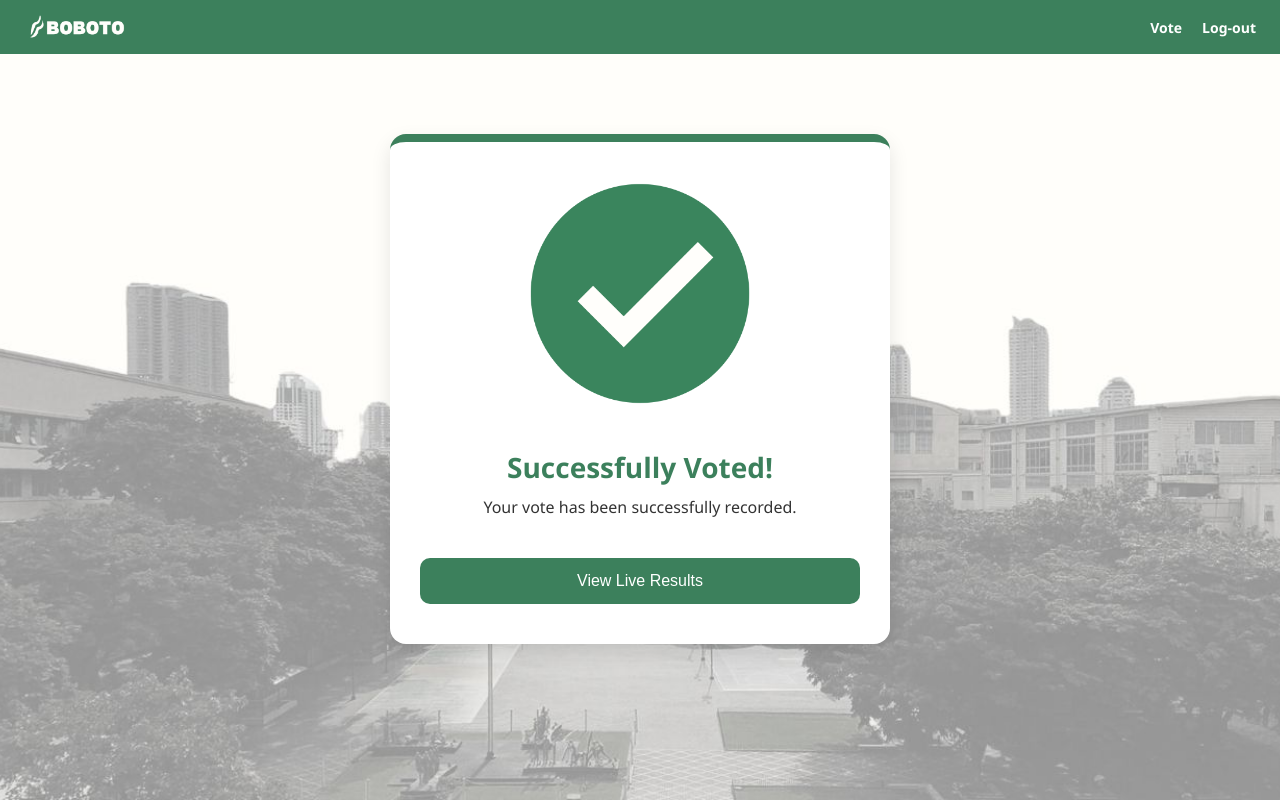
After one commit to AndrieCD/AppDevFinalProject, a PHP site: page /votesuccess.php in a window 1280 px wide. The commit adds this page. Run offline with PHP 8.4, Linux system fonts and the light colour scheme.

```diff
--- a/assets/css/student.css
+++ b/assets/css/student.css
@@ -0,0 +1,511 @@
+/* RESET */
+* {
+  box-sizing: border-box;
+  margin: 0;
+  padding: 0;
+}
+
+/* GENERAL BODY */
+body {
+  margin: 0;
+  font-family: 'Segoe UI', sans-serif;
+  background-color: #1e1f22;
+}
+
+.login-wrapper {
+  display: flex;
+  height: 100vh;
+  width: 100%;
+}
+
+.login-form-panel {
+  width: 50%;
+  background: url('../LogInBG.jpg') no-repeat center center;
+  background-size: cover;
+  display: flex;
+  justify-content: center;
+  align-items: center;
+}
+
+.form-container {
+  background: #fff;
+  padding: 50px 40px;
+  border-radius: 12px;
+  box-shadow: 0 0 8px rgba(0, 0, 0, 0.3);
+  width: 90%;
+  max-width: 420px;
+  text-align: center;
+  border-top: 8px solid #3c805c;
+}
+
+.form-container h1 {
+  margin-bottom: 10px;
+  font-size: 36px;
+  font-weight: 700;
+  color: #2b2b2b;
+}
+
+.subtitle {
+  margin-bottom: 24px;
+  color: #555;
+  font-size: 16px;
+}
+
+.login-image-panel {
+  width: 50%;
+  background-color: #3c805c;
+  color: white;
+  display: flex;
+  justify-content: center;
+  align-items: center;
+  flex-direction: column;
+}
+
+.logo {
+  width: 80px;
+  margin-bottom: 10px;
+}
+
+h2 {
+  font-size: 28px;
+  font-weight: bold;
+}
+
+/* Style inputs and button */
+input[type="text"],
+input[type="password"] {
+  width: 100%;
+  padding: 12px;
+  margin: 10px 0;
+  border-radius: 30px;
+  border: 1px solid #ccc;
+  font-size: 16px;
+}
+
+button {
+  width: 100%;
+  padding: 12px;
+  background-color: #3c805c;
+  color: white;
+  font-size: 16px;
+  border: none;
+  border-radius: 30px;
+  cursor: pointer;
+  margin-top: 10px;
+}
+
+button:hover {
+  background-color: #336c4f;
+}
+
+.register-link {
+  margin-top: 16px;
+  font-size: 14px;
+}
+
+.register-link a {
+  color: #fdbb2d;
+  text-decoration: none;
+  font-weight: bold;
+}
+
+
+/* ========================== */
+/* SPLASH SCREEN STYLING     */
+/* ========================== */
+
+#splash-screen {
+  position: fixed;
+  top: 0;
+  left: 0;
+  width: 100%;
+  height: 100%;
+  background-color: #3c805c;
+  color: white;
+  display: flex;
+  align-items: center;
+  justify-content: center;
+  flex-direction: column;
+  z-index: 9999;
+  opacity: 1;
+  transition: opacity 1s ease-out, visibility 0s linear 1s;
+}
+
+#splash-screen.fade-out {
+  opacity: 0;
+  visibility: hidden;
+  pointer-events: none;
+}
+
+.splash-content {
+  text-align: center;
+}
+
+.splash-logo {
+  width: 60px;
+  height: auto;
+  margin-bottom: 20px;
+}
+
+.splash-content h1 {
+  font-size: 100px;
+  font-weight: bold;
+  animation: fadeIn 1s ease-in-out;
+}
+
+@keyframes fadeIn {
+  from { opacity: 0; transform: translateY(10px); }
+  to   { opacity: 1; transform: translateY(0); }
+}
+
+/* ========================== */
+/* RESPONSIVE LOGIN LAYOUT   */
+/* ========================== */
+
+@media (max-width: 768px) {
+  .login-wrapper {
+    flex-direction: column;
+  }
+
+  .login-form-panel,
+  .login-image-panel {
+    width: 100%;
+    height: auto;
+  }
+
+  .image-overlay {
+    padding: 40px 20px;
+  }
+}
+
+
+/* ========================== */
+/* STUDENT LANDING PAGE       */
+/* ========================== */
+
+/* Splash Screen */
+#splash-screen {
+  position: fixed;
+  top: 0; left: 0;
+  width: 100%; height: 100%;
+  background-color: #3a855d;
+  display: flex;
+  justify-content: center;
+  align-items: center;
+  z-index: 9999;
+  transition: opacity 0.5s ease;
+}
+
+#splash-screen.fade-out {
+  opacity: 0;
+  visibility: hidden;
+}
+
+.splash-logo {
+  width: 120px;
+  margin-bottom: 10px;
+}
+
+.splash-content h1 {
+  font-size: 28px;
+  font-weight: bold;
+  color: #ffffff;
+}
+
+/* Dashboard Container */
+.dashboard-container {
+  max-width: 900px;
+  margin: 40px auto;
+  background: #ffffff;
+  border-radius: 10px;
+  box-shadow: 0 6px 20px rgba(0,0,0,0.1);
+  padding: 0 0 30px;
+  border-top: 12px solid #3c805c;
+  overflow: hidden;
+}
+
+/* Header */
+.dashboard-header {
+  display: flex;
+  justify-content: space-between;
+  align-items: center;
+  background-color: #3c805c;
+  padding: 16px 20px;
+  color: white;
+}
+
+.dashboard-header h2 {
+  font-size: 24px;
+  margin: 0;
+}
+
+.logout-btn {
+  background: none;
+  border: none;
+  color: white;
+  font-size: 14px;
+  cursor: pointer;
+  font-weight: bold;
+}
+
+.logout-btn:hover {
+  text-decoration: underline;
+}
+
+/* Election Info */
+.election-info {
+  padding: 20px;
+  text-align: left;
+}
+
+.election-info h3 {
+  font-size: 18px;
+  color: #333;
+  margin-bottom: 4px;
+}
+
+.election-info p {
+  font-size: 14px;
+  color: #777;
+  margin-top: 0;
+}
+
+/* Voting Form */
+.voting-form {
+  background: #f8f9fc;
+  padding: 30px 20px;
+  border-radius: 10px;
+  margin: 0 20px;
+  border: 1px solid #ccc;
+}
+
+/* Candidate Groups */
+.position-group {
+  margin-bottom: 30px;
+}
+
+.position-group h4 {
+  font-size: 16px;
+  color: #222;
+  margin-bottom: 10px;
+  text-align: center;
+}
+
+/* Candidate Grid */
+.candidate-grid {
+  display: flex;
+  flex-wrap: wrap;
+  justify-content: center;
+  gap: 20px;
+}
+
+/* Candidate Cards */
+.candidate-card {
+  flex: 1 1 160px;
+  max-width: 160px;
+  text-align: center;
+  padding: 10px;
+  border: 2px solid #ccc;
+  border-radius: 10px;
+  cursor: pointer;
+  transition: all 0.3s ease;
+  background-color: #fff;
+  position: relative;
+}
+
+.candidate-card:hover {
+  border-color: #3c805c;
+  box-shadow: 0 3px 10px rgba(0,0,0,0.1);
+}
+
+.candidate-card input[type="radio"] {
+  position: absolute;
+  top: 8px;
+  left: 8px;
+  transform: scale(1.2);
+}
+
+.candidate-card img {
+  width: 100%;
+  height: auto;
+  border-radius: 8px;
+  margin-top: 20px;
+}
+
+.candidate-card h5 {
+  font-size: 15px;
+  margin: 10px 0 2px;
+  color: #222;
+}
+
+.candidate-card p {
+  font-size: 13px;
+  color: #555;
+  margin: 0;
+}
+
+/* Submit Button */
+.vote-now-btn {
+  display: block;
+  width: 60%;
+  margin: 20px auto 0;
+  padding: 14px;
+  font-size: 16px;
+  background-color: #3c805c;
+  color: white;
+  border: none;
+  border-radius: 30px;
+  cursor: pointer;
+  transition: background-color 0.3s ease;
+}
+
+.vote-now-btn:hover {
+  background-color: #336a4d;
+}
+
+/* Responsive */
+@media (max-width: 768px) {
+  .candidate-grid {
+    flex-direction: column;
+    align-items: center;
+  }
+
+  .candidate-card {
+    max-width: 90%;
+  }
+
+  .dashboard-header {
+    flex-direction: column;
+    gap: 10px;
+    padding: 12px;
+    text-align: center;
+  }
+
+  .vote-now-btn {
+    width: 90%;
+  }
+}
+
+/* Top Nav Bar */
+.top-nav {
+  display: flex;
+  justify-content: space-between;
+  align-items: center;
+  background-color: #3c805c;
+  padding: 12px 24px;
+  color: white;
+  font-family: 'Segoe UI', sans-serif;
+}
+
+.nav-left {
+  display: flex;
+  align-items: center;
+}
+
+.nav-logo {
+  height: 30px;
+  margin-right: 10px;
+}
+
+.nav-title {
+  font-size: 20px;
+  font-weight: bold;
+}
+
+.nav-right {
+  display: flex;
+  gap: 20px;
+}
+
+.nav-link {
+  color: white;
+  text-decoration: none;
+  font-weight: bold;
+  font-size: 14px;
+}
+
+.nav-link:hover {
+  text-decoration: underline;
+}
+
+/* Welcome Banner */
+.welcome-banner {
+  text-align: center;
+  padding: 20px;
+  background-color: transparent;
+}
+
+.welcome-banner h2 {
+  font-size: 28px;
+  color: #3c805c;
+  font-weight: bold;
+  margin: 0;
+}
+
+/* SUCCESS */
+    .success-container {
+      max-width: 500px;
+      margin: 80px auto;
+      background: white;
+      border-radius: 16px;
+      box-shadow: 0 8px 20px rgba(0, 0, 0, 0.1);
+      padding: 40px 30px;
+      text-align: center;
+      border-top: 8px solid #3c805c;
+    }
+
+    .success-icon {
+      font-size: 80px;
+      color: #3c805c;
+      margin-bottom: 20px;
+    }
+
+    .success-title {
+      font-size: 28px;
+      color: #3c805c;
+      font-weight: bold;
+      margin-bottom: 10px;
+    }
+
+    .success-message {
+      font-size: 16px;
+      color: #333;
+      margin-bottom: 30px;
+    }
+
+    .view-results-btn {
+      background-color: #3c805c;
+      color: white;
+      font-size: 16px;
+      padding: 14px 28px;
+      border: none;
+      border-radius: 10px;
+      cursor: pointer;
+      transition: background-color 0.3s ease;
+    }
+
+    .view-results-btn:hover {
+      background-color: #336a4d;
+    }
+
+    /* Optional background overlay */
+body {
+  margin: 0;
+  font-family: 'Segoe UI', sans-serif;
+  background: url('../LandingPageBG.jpg') no-repeat center center;
+  background-size: cover;
+  background-attachment: fixed; /* optional: makes it stay while scrolling */
+}
+
+
+
+/* SUCCESS LOGO */
+.success-icon {
+  margin-bottom: 20px;
+}
+
+.success-icon img {
+  max-width: 90%;
+  height: auto;
+  object-fit: contain;
+}
--- /dev/null
+++ b/student/votesuccess.php
@@ -0,0 +1,38 @@
+<!DOCTYPE html>
+<html lang="en">
+<head>
+  <meta charset="UTF-8" />
+  <meta name="viewport" content="width=device-width, initial-scale=1.0"/>
+  <title>Vote Success</title>
+  <link rel="stylesheet" href="../assets/css/student.css" />
+</head>
+<body>
+
+  <!-- Top Navigation -->
+  <nav class="top-nav">
+    <div class="nav-left">
+<img src="../assets/BobotoLogo.png"alt="BOBOTO Logo" class="nav-logo">
+    </div>
+    <div class="nav-right">
+      <a href="#" class="nav-link">Vote</a>
+      <a href="login.php" class="nav-link">Log-out</a>
+    </div>
+  </nav>
+
+  <!-- Success Message Box -->
+<div class="wrapper">
+  <div class="success-container">
+    <div class="success-icon">
+      <img src="../assets/Success.png" alt="Success Check" />
+    </div>
+    <div class="success-title">Successfully Voted!</div>
+    <div class="success-message">Your vote has been successfully recorded.</div>
+    <button class="view-results-btn" onclick="alert('Live results will be available soon.')">
+      View Live Results
+    </button>
+  </div>
+</div>
+
+
+</body>
+</html>
```
Also changed, not shown: student/index.php (+124 -2 lines), student/login.php (+33 -17 lines), assets/BobotoLogo.png (added), assets/LandingPageBG.jpg (added), assets/LogInBG.jpg (added), assets/LogInSide.png (added), assets/Logo.png (added), assets/Success.png (added).
